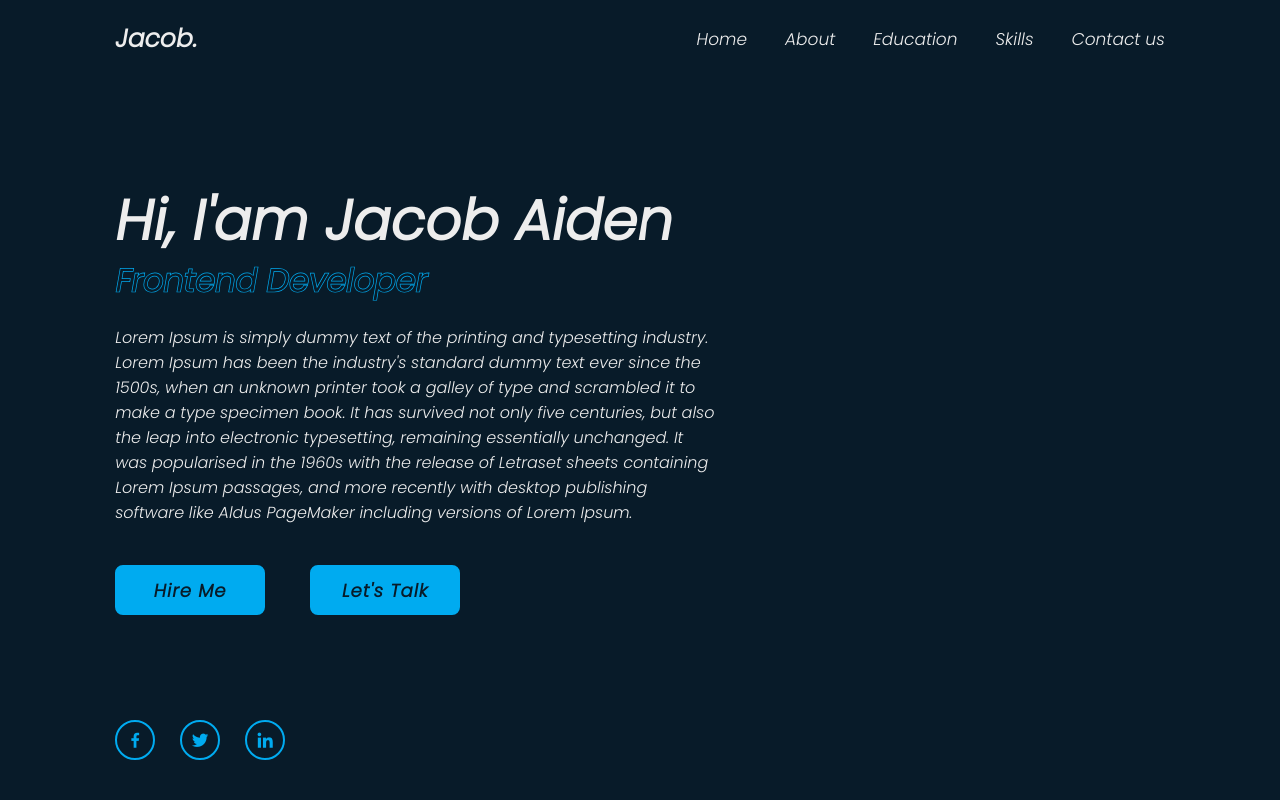
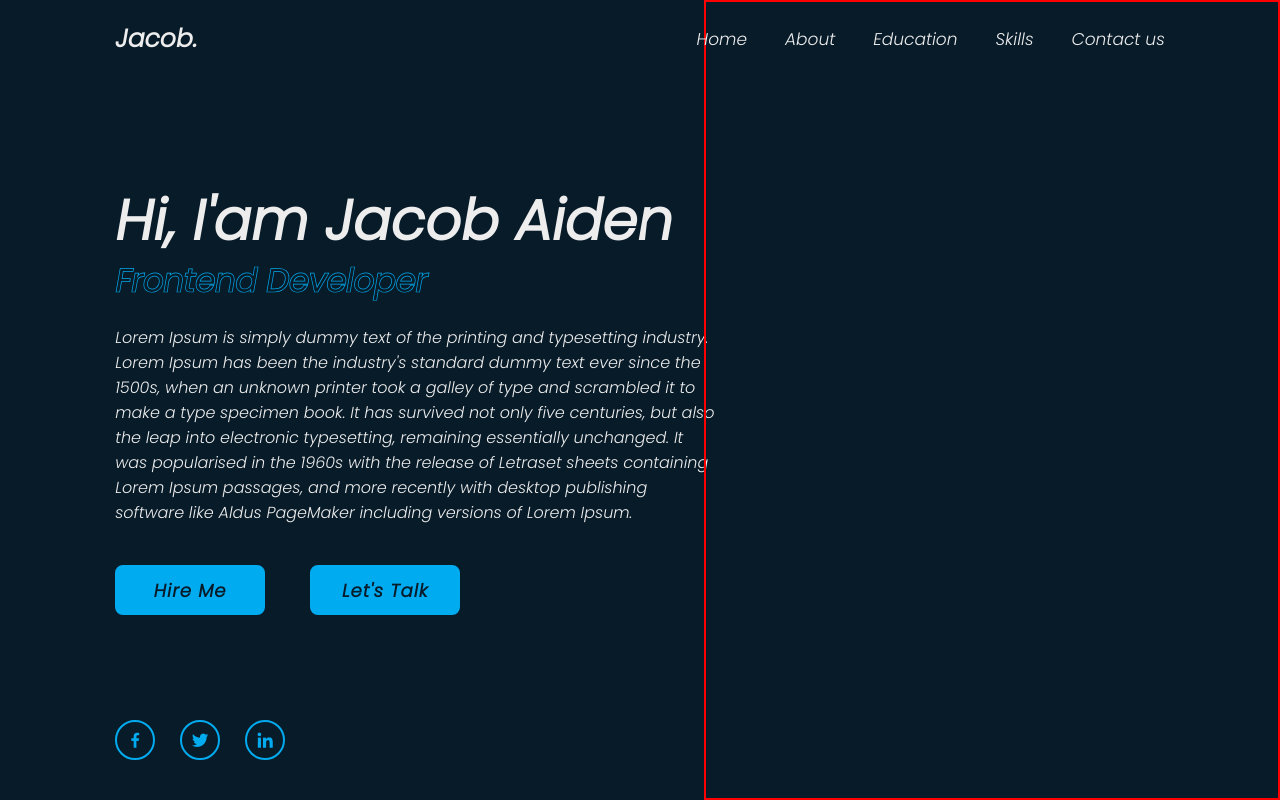
Before and after one commit to javierjuanJJ/Responsive-Personal-Portfolio-Website-using-HTML-CSS-Javascript, a plain HTML site: page index.html in a window 1280 px wide. Drawn offline with nearby package versions, Linux system fonts and the light colour scheme.

Commit message:
Commit 16

```diff
--- a/css/style.css
+++ b/css/style.css
@@ -76,6 +76,9 @@ section {
     display: flex;
     align-items: center;
     padding: 0 9%;
+    background: url("") no-repeat;
+    background-size: cover;
+    background-position: center;
 }
 
 .home-content {
@@ -185,6 +188,11 @@ section {
     color: var(--main-color);
     z-index: 1;
     overflow: hidden;
+    transition: .5s;
+}
+
+.home-sci a:hover{
+    color: var(--bg-color);
 }
 
 .home-sci a::before {
@@ -194,7 +202,7 @@ section {
     left: 0;
     width: 0;
     height: 100%;
-    background: red;
+    background: var(--main-color);
     z-index: -1;
     transition: .5s;
 }
@@ -202,3 +210,18 @@ section {
 .home-sci a:hover::before {
     width: 100%;
 }
+
+.home-imgHover{
+    position: absolute;
+    top: 0;
+    right: 0;
+    width: 45%;
+    height: 100%;
+    background: transparent;
+    border: 2px solid red;
+    transition: 3s;
+}
+
+.home-imgHover:hover {
+    background: yellowgreen;
+}
--- a/index.html
+++ b/index.html
@@ -57,6 +57,8 @@
         <a href="#"><i class='bx bxl-linkedin'></i></a>
     </div>
 
+    <div class="home-imgHover"></div>
+
 </section>
 
 <script src="js/script.js"></script>
```
